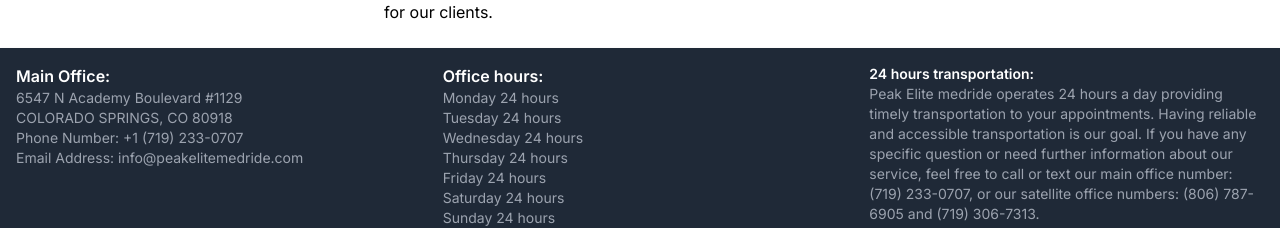
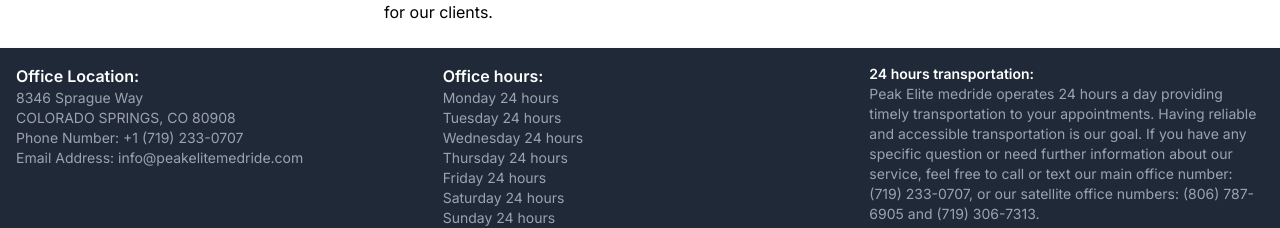
Before and after one commit to BravinR/medical-rides, a Next.js app: page /faq in a window 1280 px wide. Shown: the part 976-1204 px from the top of the page. Built offline with nearby package versions, Linux system fonts and the light colour scheme.

Commit message:
Updated the office address in the footer

```diff
--- a/src/components/Footer.tsx
+++ b/src/components/Footer.tsx
@@ -8,11 +8,11 @@ const Footer = () => {
           <div className="">
             <div className="md:grid md:grid-cols-3 md:gap-x-8">
               <div className="mb-4">
-                <h1 className="font-semibold text-white">Main Office:</h1>
+                <h1 className="font-semibold text-white">Office Location:</h1>
                 <p className="text-sm text-gray-400 ">
-                  6547 N Academy Boulevard #1129
+                  8346 Sprague Way
                   <br />
-                  COLORADO SPRINGS, CO 80918
+                  COLORADO SPRINGS, CO 80908
                 </p>
                 <p className="text-sm text-gray-400 ">
                   Phone Number: +1 (719) 233-0707
```
